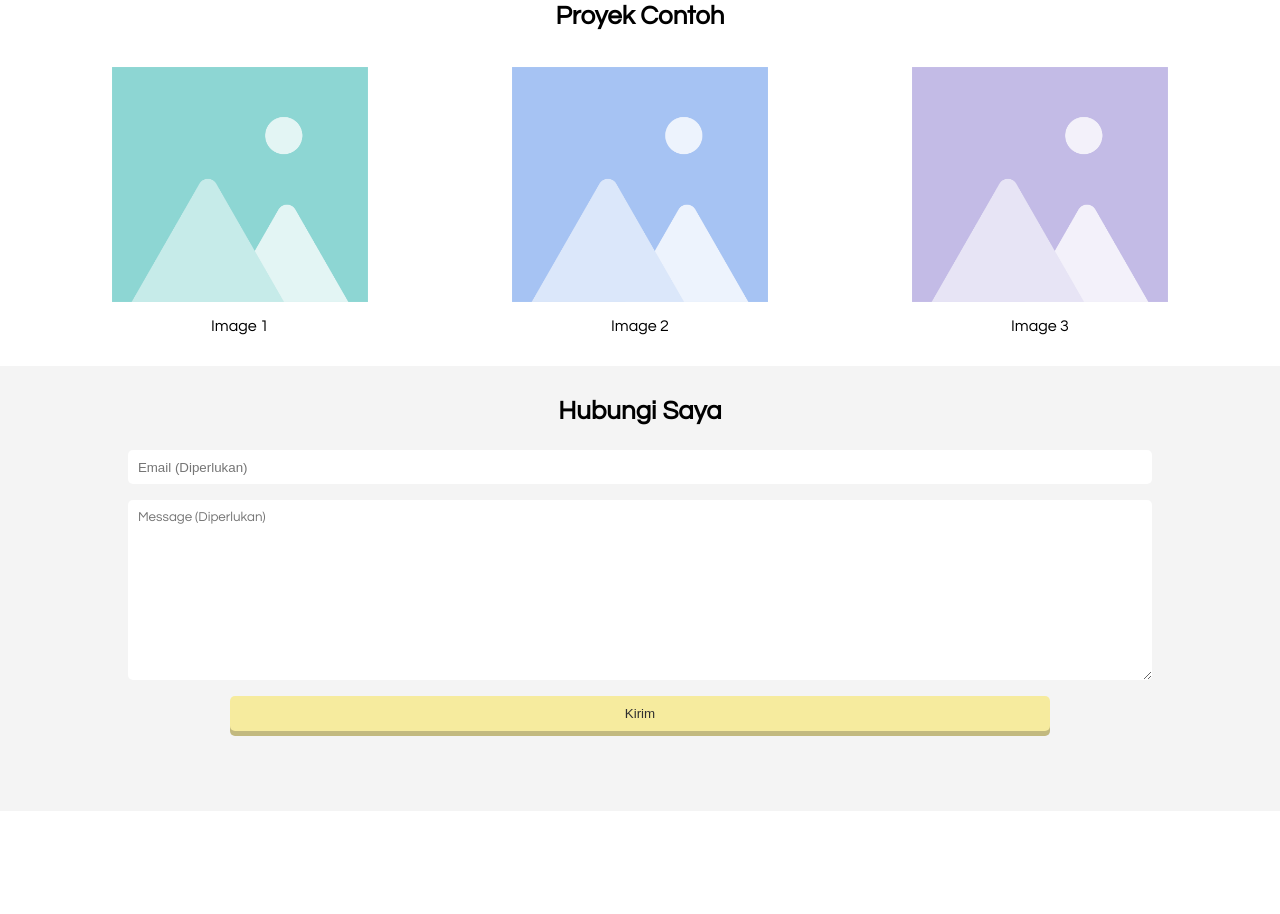
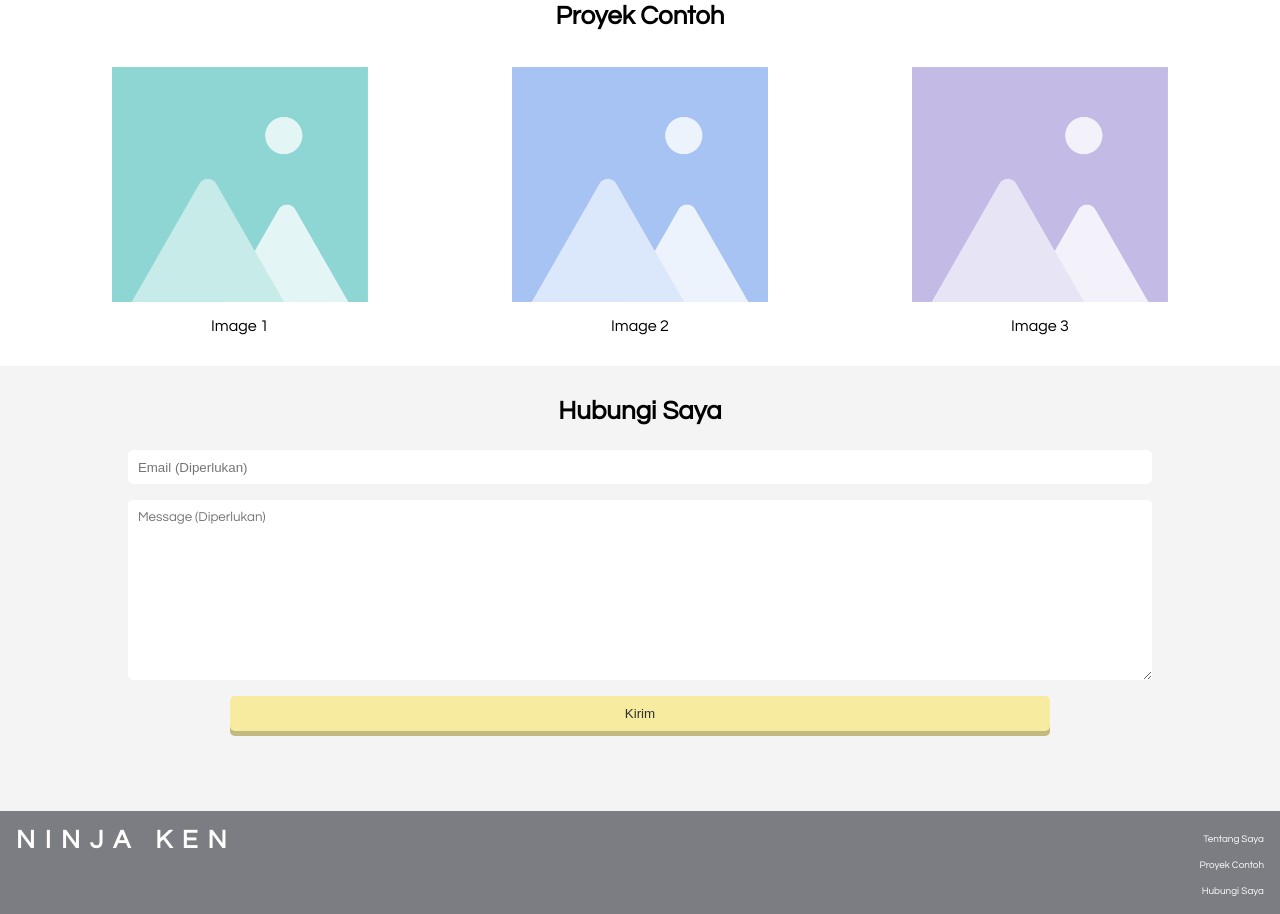
Before and after one commit to XisUndefined/XisUndefined.github.io, a plain HTML site: page index.html in a window 1280 px wide. Shown: the part 901-1815 px from the top of the page. Before the commit the page ends 1712 px from the top, so only its background shows below. Drawn offline with Linux system fonts and the light colour scheme.

Commit message:
adding footer section

```diff
--- a/index.html
+++ b/index.html
@@ -21,9 +21,9 @@
             <div class="navbar-wrapper">
                 <span class="fa fa-bars menu-icon"></span>
                 <ul>
-                    <li class="navbar about"><a href="#">Tentang Saya</a></li>
-                    <li class="navbar contoh"><a href="#">Proyek Contoh</a></li>
-                    <li class="navbar contact"><a href="#">Hubungi Saya</a></li>
+                    <li class="navbar about"><a href="#about">Tentang Saya</a></li>
+                    <li class="navbar contoh"><a href="#showcase">Proyek Contoh</a></li>
+                    <li class="navbar contact"><a href="#contact">Hubungi Saya</a></li>
                 </ul>
             </div>
         </div>
@@ -37,13 +37,15 @@
     </div>
     <div class="about-wrapper">
         <div class="container">
-            <h3>Tentang Saya</h3>
+            <!-- <div id="about" class="scrolling"></div> -->
+            <h3 id="about">Tentang Saya</h3>
             <p>Lorem ipsum dolor sit amet, consectetur adipisicing elit. Reprehenderit perferendis consequatur officia quam, ducimus aspernatur eaque dolorum impedit molestiae ullam assumenda dicta facere ut odio enim ipsam, eum, velit consectetur necessitatibus. Quibusdam aperiam facere neque excepturi veritatis repellendus, corporis voluptates vel nostrum corrupti debitis ex numquam voluptatem consequatur mollitia nemo rerum, cum ipsum eligendi unde ad doloribus. Magnam eligendi blanditiis minima suscipit voluptate? Explicabo, laudantium ad saepe numquam nobis itaque similique rerum doloribus corrupti, pariatur nihil nulla iusto nemo omnis autem quasi esse culpa laborum nostrum, eos molestias! Fuga rem similique dolor minima incidunt tempora nulla reprehenderit necessitatibus est perferendis?</p>
         </div>
     </div>
     <div class="showcase-wrapper">
         <div class="container">
-            <h3>Proyek Contoh</h3>
+            <!-- <div id="showcase" class="scrolling"></div> -->
+            <h3 id="showcase">Proyek Contoh</h3>
             <div class="card">
                 <img src="./img/1.png" alt="card-1" class="card-img">
                 <p>Image 1</p>
@@ -68,7 +70,8 @@
     </div>
     <div class="contact-wrapper">
         <div class="container">
-            <h3>Hubungi Saya</h3>
+            <!-- <div ic="contact" class="scrolling"></div> -->
+            <h3 id="contact">Hubungi Saya</h3>
             <form>
                 <input class="email" type="email" placeholder="Email (Diperlukan)" required>
                 <textarea placeholder="Message (Diperlukan)" required></textarea>
@@ -77,7 +80,17 @@
         </div>
     </div>
     <footer>
-
-    </footer>
+        <div class="container">
+            <div class="footer-logo">
+                <p>NINJA KEN</p>
+            </div>
+            <div class="footer-right">
+                <ul>
+                    <li class="footer-about"><a href="#about">Tentang Saya</a></li>
+                    <li class="footer-contoh"><a href="#showcase">Proyek Contoh</a></li>
+                    <li class="footer-contact"><a href="#contact">Hubungi Saya</a></li>
+                </ul>
+            </div>
+        </div>
 </body>
 </html>
--- a/stylesheet.css
+++ b/stylesheet.css
@@ -7,6 +7,10 @@
 }
 
 /* style */
+
+html {
+    scroll-behavior: smooth;
+}
 
 li {
     list-style: none;
@@ -85,6 +89,18 @@ body {
     margin: 10px 0;
     padding-top: 2rem;
 }
+
+/* .scrolling {
+    background-color: coral;
+    height: 70px;
+    width: 5px;
+    position: absolute;
+    top: 380px;
+}
+
+.showcase-wrapper .scrolling {
+    top: 900px;
+} */
 
 .about-wrapper {
     background-color: #f4f4f4;
@@ -184,3 +200,31 @@ h3 {
     top: 5px;
     box-shadow: none;
 }
+
+footer {
+    background-color: #7c7d82;
+    color: white;
+}
+
+footer .container {
+    display: flex;
+    justify-content: space-between;
+    padding: 1rem 1rem calc(1rem / 1.618)
+}
+
+footer .footer-logo {
+    font-size: calc(1rem * 1.618);
+    font-weight: 900;
+    letter-spacing: calc(1rem / 1.618);
+}
+
+.footer-right {
+    font-size: calc(1rem / 1.618);
+    text-align: right;
+    line-height: 1.618rem;
+}
+
+.footer-right a {
+    text-decoration: none;
+    color: white;
+}
```
Also changed, not shown: responsive.css (+11 -0 lines).
